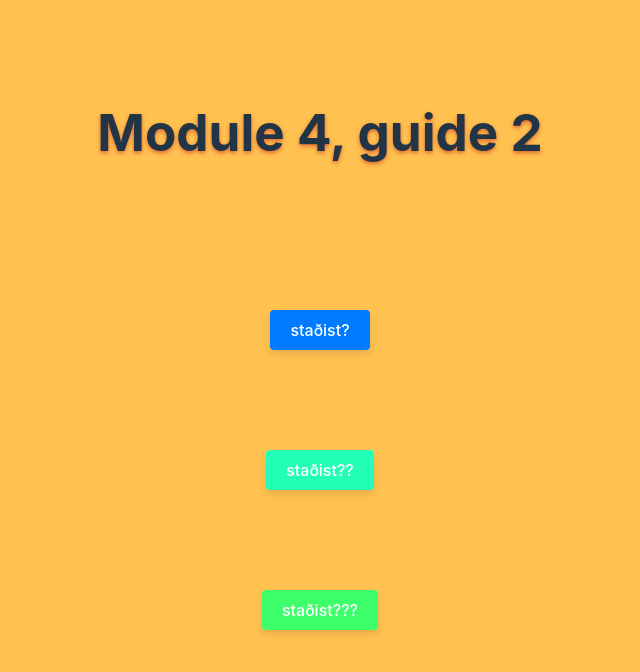
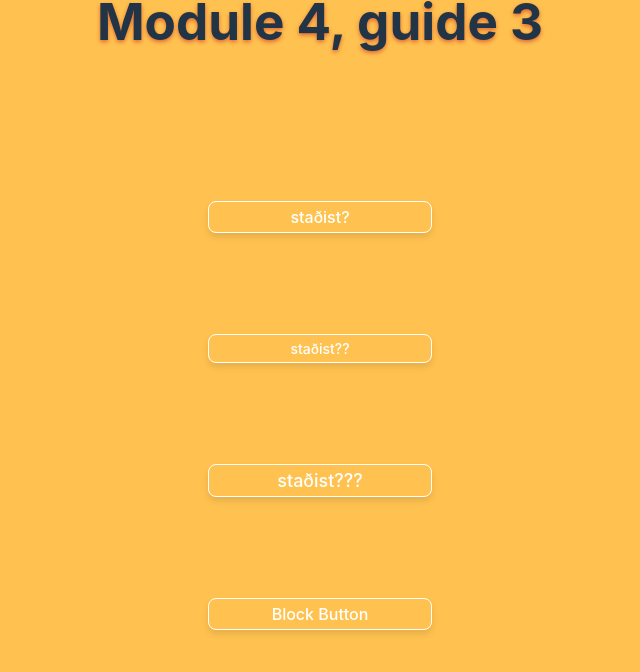
Before and after one commit to Ingvirb/props-component, a React (Vite) app: page / in a window 1280 px wide. Shown: the top 672 px of the page, without its empty margins (320-960 px from the left). Built offline with nearby package versions, Linux system fonts and the light colour scheme.

Commit message:
gerði navbar úr síðustu button components, breytti hinum, bætti einum við og lagfærði stíl

```diff
--- a/src/App.css
+++ b/src/App.css
@@ -15,9 +15,11 @@ html {
   flex-direction: column;
   justify-content: center;
   align-items: center;
+  padding: 2px;
 }
 
 .header {
   margin-bottom: 150px;
+  margin-top: 1px;
   text-shadow: 0 2px 4px rgba(197, 26, 26, 0.541);
 }
--- a/src/App.tsx
+++ b/src/App.tsx
@@ -1,19 +1,40 @@
 // src/App.tsx
 import React from "react";
 import Button from "./components/Button";
+import Navbar from "./components/Navbar";
 import "./App.css";
 
 const App: React.FC = () => {
   const handleClick = () => {
-    alert("Button clicked!");
+    alert("til hamingju!");
   };
 
   return (
-    <div className="container">
-      <h1 className="header">Module 4, guide 2</h1>
-      <Button label="staðist?" onClick={handleClick} variant="primary" />
-      <Button label="staðist??" onClick={handleClick} variant="secondary" />
-      <Button label="staðist???" onClick={handleClick} variant="success" />
+    <div className="App">
+      <Navbar />
+      <div className="container">
+        <h1 className="header">Module 4, guide 3</h1>
+        <Button label="staðist?" onClick={handleClick} variant="primary" />
+        <Button
+          label="staðist??"
+          onClick={handleClick}
+          variant="secondary"
+          size="small"
+        />
+        <Button
+          label="staðist???"
+          onClick={handleClick}
+          variant="success"
+          size="large"
+          outline
+        />
+        <Button
+          label="Block Button"
+          onClick={handleClick}
+          variant="primary"
+          block
+        />
+      </div>
     </div>
   );
 };
--- a/src/components/Button.module.css
+++ b/src/components/Button.module.css
@@ -2,15 +2,15 @@
   display: flex;
   justify-content: center;
   align-items: center;
-  padding: 10px 20px;
+
   border: none;
-  border-radius: 4px;
+  border-radius: 8px;
   background-color: #007bff;
   color: white;
   font-size: 16px;
   cursor: pointer;
   transition: background-color 0.7s ease;
-  margin-bottom: 100px;
+
   box-shadow: 0 4px 6px rgba(0, 0, 0, 0.1);
 }
 
@@ -58,3 +58,33 @@
   background-color: #cccccc;
   cursor: not-allowed;
 }
+
+/* Sizes */
+.small {
+  padding: 5px 10px;
+  font-size: 14px;
+}
+
+.medium {
+  padding: 5px 10px;
+  font-size: 16px;
+}
+
+.large {
+  padding: 5px 30px;
+  font-size: 18px;
+}
+
+/* Outline */
+.outline {
+  background-color: transparent;
+  border: 1px solid currentColor;
+}
+
+/* Block */
+.block {
+  display: block;
+  width: 50%;
+  margin-top: 1px;
+  margin-bottom: 100px;
+}
--- a/src/components/Button.tsx
+++ b/src/components/Button.tsx
@@ -8,6 +8,9 @@ interface ButtonProps {
   style?: React.CSSProperties;
   className?: string;
   variant?: "primary" | "secondary" | "success";
+  size?: "small" | "medium" | "large";
+  outline?: boolean;
+  block?: boolean;
 }
 
 const Button: React.FC<ButtonProps> = ({
@@ -17,13 +20,25 @@ const Button: React.FC<ButtonProps> = ({
   style,
   className,
   variant = "primary",
+  size = "medium",
+  outline = "false",
+  block = "false",
 }) => {
+  const classes = `
+  ${styles.button}
+  ${styles[variant]}
+  ${styles[size]}
+  ${outline ? styles.outline : ""}
+  ${block ? styles.block : ""}
+  ${className}
+`;
+
   return (
     <button
       onClick={onClick}
       disabled={disabled}
       style={style}
-      className={`${styles.button} ${styles[variant]} ${className}`}
+      className={classes}
     >
       {label}
     </button>
--- /dev/null
+++ b/src/components/Navbar.module.css
@@ -0,0 +1,19 @@
+/* src/components/Navbar.module.css */
+.navbar {
+  display: flex;
+  justify-content: space-between;
+
+  margin-bottom: 170px;
+  margin-top: -300px;
+}
+
+.navbar > button {
+  margin: 0 10px;
+  cursor: pointer;
+  transition: color 0.7s ease, background-color 0.7s ease;
+}
+
+.navbar > button:hover {
+  color: #ffc250;
+  background-color: #525252;
+}
--- /dev/null
+++ b/src/components/Navbar.tsx
@@ -0,0 +1,37 @@
+// src/components/Navbar.tsx
+import React from "react";
+import Button from "./Button";
+import styles from "./Navbar.module.css";
+
+const Navbar: React.FC = () => {
+  const handleClick = (label: string) => {
+    alert(`${label} button clicked!`);
+  };
+
+  return (
+    <nav className={styles.navbar}>
+      <Button
+        label="Heim"
+        onClick={() => handleClick("Home")}
+        variant="primary"
+      />
+      <Button
+        label="Um mig"
+        onClick={() => handleClick("About")}
+        variant="secondary"
+      />
+      <Button
+        label="Aðstoð"
+        onClick={() => handleClick("Services")}
+        variant="success"
+      />
+      <Button
+        label="Hafa samband"
+        onClick={() => handleClick("Contact")}
+        variant="primary"
+      />
+    </nav>
+  );
+};
+
+export default Navbar;
```
